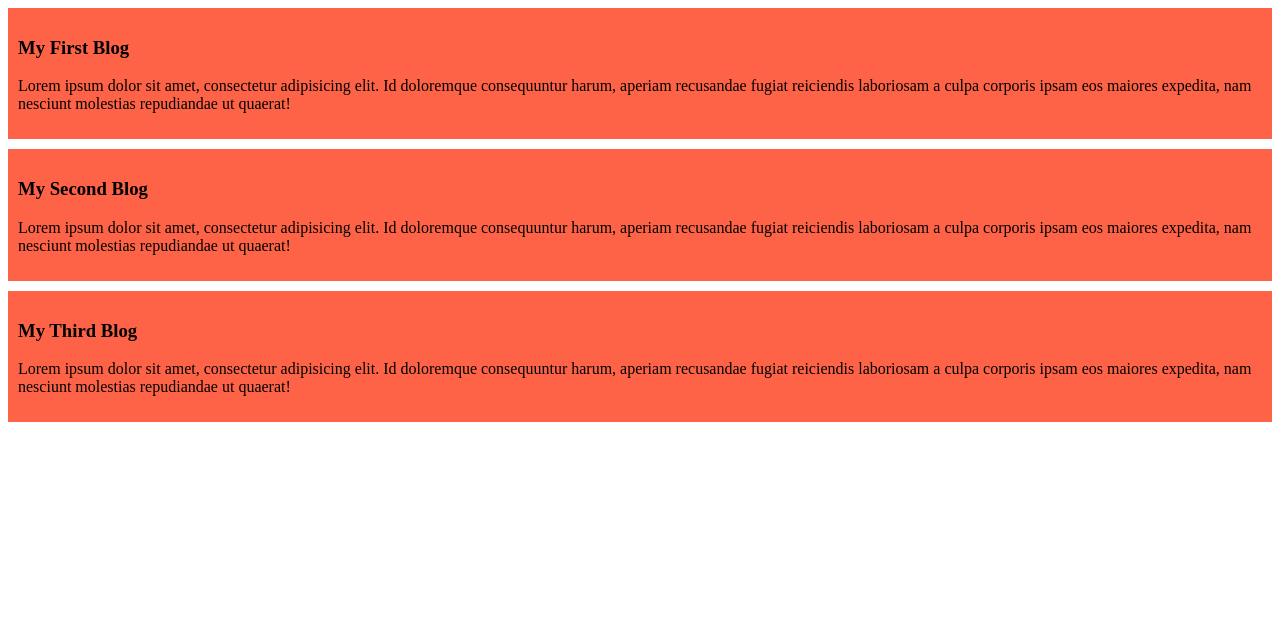
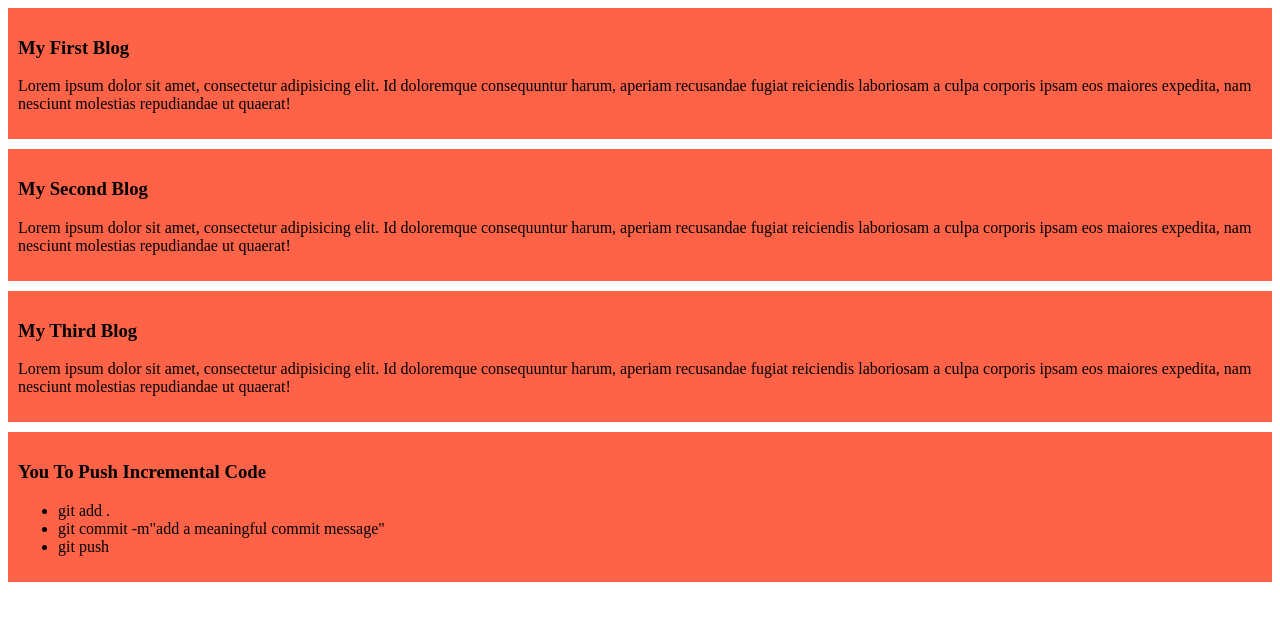
Before and after one commit to Gourbera-sudo/my-simple-website, a plain HTML site: page index.html in a window 1280 px wide. Drawn offline with Linux system fonts and the light colour scheme.

Commit message:
added a list to push code

```diff
--- a/index.html
+++ b/index.html
@@ -19,6 +19,14 @@
     <h3>My Third Blog</h3>
     <p>Lorem ipsum dolor sit amet, consectetur adipisicing elit. Id doloremque consequuntur harum, aperiam recusandae fugiat reiciendis laboriosam a culpa corporis ipsam eos maiores expedita, nam nesciunt molestias repudiandae ut quaerat!</p>
     </div>
+    <div>
+        <h3>You To Push Incremental Code</h3>
+        <ul>
+            <li>git add .</li>
+            <li>git commit -m"add a meaningful commit message"</li>
+            <li>git push</li>
+        </ul>
+    </div>
 
 </body>
 </html>
```
